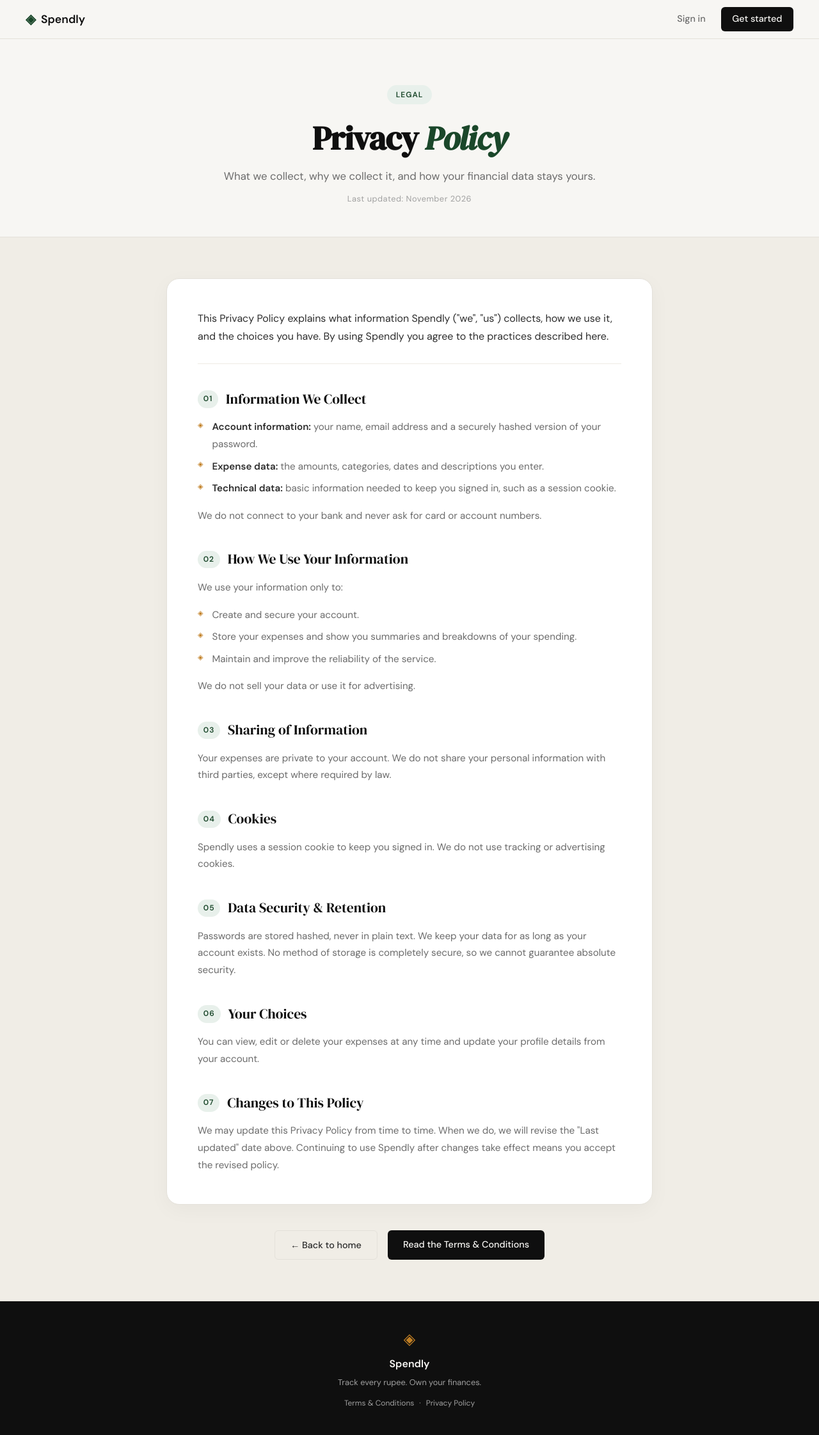
After one commit to gopeshpandey12/spendly, a Flask app: page /privacy in a window 1280 px wide. The commit adds this page. Shown: the whole page at 64% size. Run offline with Flask 3, Linux system fonts and the light colour scheme.

Commit message:
Added link to privacy policy and term and conditions and beautified it
Co-Authored-By: Claude Opus 5.5 <noreply@anthropic.com>

```diff
--- a/app.py
+++ b/app.py
@@ -20,6 +20,16 @@ def register():
 @app.route("/login")
 def login():
     return render_template("login.html")
+
+
+@app.route("/terms")
+def terms():
+    return render_template("terms.html")
+
+
+@app.route("/privacy")
+def privacy():
+    return render_template("privacy.html")
 
 
 # ------------------------------------------------------------------ #
--- a/static/css/style.css
+++ b/static/css/style.css
@@ -520,10 +520,141 @@ a { color: inherit; text-decoration: none; }
 
 .footer-legal-item {
     cursor: default;
+    color: inherit;
+    text-decoration: none;
     transition: color 0.2s;
 }
 
+a.footer-legal-item { cursor: pointer; }
+
 .footer-legal-item:hover { color: var(--paper); }
+
+/* ------------------------------------------------------------------ */
+/* Legal pages                                                         */
+/* ------------------------------------------------------------------ */
+
+.legal-hero {
+    padding: 4.5rem 2rem 3rem;
+    text-align: center;
+}
+
+.legal-hero-inner {
+    max-width: 640px;
+    margin: 0 auto;
+}
+
+.legal-title {
+    font-family: var(--font-display);
+    font-size: clamp(2.25rem, 4.5vw, 3.25rem);
+    line-height: 1.1;
+    letter-spacing: -0.02em;
+    color: var(--ink);
+    margin-bottom: 1rem;
+}
+
+.legal-title em {
+    font-style: italic;
+    color: var(--accent);
+}
+
+.legal-subtitle {
+    font-size: 1.05rem;
+    color: var(--ink-muted);
+    line-height: 1.7;
+    margin-bottom: 0.75rem;
+}
+
+.legal-updated {
+    font-size: 0.8rem;
+    letter-spacing: 0.04em;
+    color: var(--ink-faint);
+}
+
+.legal-body {
+    background: var(--paper-warm);
+    border-top: 1px solid var(--border);
+    border-bottom: 1px solid var(--border);
+    padding: 4rem 2rem;
+}
+
+.legal-container {
+    max-width: 760px;
+    margin: 0 auto;
+}
+
+.legal-card {
+    background: var(--paper-card);
+    border: 1px solid var(--border);
+    border-radius: var(--radius-lg);
+    padding: 3rem;
+    box-shadow: 0 8px 32px rgba(15, 15, 15, 0.04);
+    color: var(--ink-muted);
+    font-size: 0.95rem;
+    line-height: 1.75;
+}
+
+.legal-card > p:first-child {
+    color: var(--ink-soft);
+    font-size: 1rem;
+    padding-bottom: 1.75rem;
+    margin-bottom: 0.5rem;
+    border-bottom: 1px solid var(--border-soft);
+}
+
+.legal-card h2 {
+    font-family: var(--font-display);
+    font-weight: 400;
+    font-size: 1.35rem;
+    color: var(--ink);
+    margin: 2.25rem 0 0.75rem;
+    display: flex;
+    align-items: baseline;
+    gap: 0.75rem;
+}
+
+.legal-num {
+    font-family: var(--font-body);
+    font-size: 0.75rem;
+    font-weight: 600;
+    letter-spacing: 0.08em;
+    color: var(--accent);
+    background: var(--accent-light);
+    padding: 0.2rem 0.55rem;
+    border-radius: 999px;
+    position: relative;
+    top: -0.2rem;
+}
+
+.legal-card p { margin-bottom: 1rem; }
+.legal-card p:last-child { margin-bottom: 0; }
+.legal-card strong { color: var(--ink-soft); font-weight: 600; }
+
+.legal-card ul {
+    list-style: none;
+    margin: 0 0 1rem;
+}
+
+.legal-card li {
+    position: relative;
+    padding-left: 1.4rem;
+    margin-bottom: 0.5rem;
+}
+
+.legal-card li::before {
+    content: "◈";
+    position: absolute;
+    left: 0;
+    top: 0.05rem;
+    font-size: 0.7rem;
+    color: var(--accent-2);
+}
+
+.legal-actions {
+    display: flex;
+    justify-content: center;
+    gap: 1rem;
+    margin-top: 2.5rem;
+}
 
 /* ------------------------------------------------------------------ */
 /* Responsive                                                          */
@@ -545,4 +676,8 @@ a { color: inherit; text-decoration: none; }
 @media (max-width: 600px) {
     .nav-links a:not(.nav-cta) { display: none; }
     .hero { padding: 3rem 1rem 2rem; }
+    .legal-hero { padding: 3rem 1rem 2rem; }
+    .legal-body { padding: 2.5rem 1rem; }
+    .legal-card { padding: 1.75rem 1.25rem; }
+    .legal-actions { flex-direction: column; align-items: stretch; text-align: center; }
 }
--- a/templates/base.html
+++ b/templates/base.html
@@ -35,9 +35,9 @@
             <span class="footer-name">Spendly</span>
             <p class="footer-copy">Track every rupee. Own your finances.</p>
             <div class="footer-legal">
-                <span class="footer-legal-item">Terms &amp; Conditions</span>
+                <a href="{{ url_for('terms') }}" class="footer-legal-item">Terms &amp; Conditions</a>
                 <span class="footer-legal-sep" aria-hidden="true">·</span>
-                <span class="footer-legal-item">Privacy Policy</span>
+                <a href="{{ url_for('privacy') }}" class="footer-legal-item">Privacy Policy</a>
             </div>
         </div>
     </footer>
--- /dev/null
+++ b/templates/privacy.html
@@ -0,0 +1,87 @@
+{% extends "base.html" %}
+
+{% block title %}Privacy Policy — Spendly{% endblock %}
+
+{% block content %}
+
+<section class="legal-hero">
+    <div class="legal-hero-inner">
+        <div class="hero-badge">Legal</div>
+        <h1 class="legal-title">Privacy <em>Policy</em></h1>
+        <p class="legal-subtitle">What we collect, why we collect it, and how your financial data stays yours.</p>
+        <p class="legal-updated">Last updated: November 2026</p>
+    </div>
+</section>
+
+<section class="legal-body">
+    <div class="legal-container">
+
+        <div class="legal-card">
+            <p>
+                This Privacy Policy explains what information Spendly ("we", "us") collects,
+                how we use it, and the choices you have. By using Spendly you agree to the
+                practices described here.
+            </p>
+
+            <h2><span class="legal-num">01</span>Information We Collect</h2>
+            <ul>
+                <li><strong>Account information:</strong> your name, email address and a securely hashed version of your password.</li>
+                <li><strong>Expense data:</strong> the amounts, categories, dates and descriptions you enter.</li>
+                <li><strong>Technical data:</strong> basic information needed to keep you signed in, such as a session cookie.</li>
+            </ul>
+            <p>
+                We do not connect to your bank and never ask for card or account numbers.
+            </p>
+
+            <h2><span class="legal-num">02</span>How We Use Your Information</h2>
+            <p>We use your information only to:</p>
+            <ul>
+                <li>Create and secure your account.</li>
+                <li>Store your expenses and show you summaries and breakdowns of your spending.</li>
+                <li>Maintain and improve the reliability of the service.</li>
+            </ul>
+            <p>
+                We do not sell your data or use it for advertising.
+            </p>
+
+            <h2><span class="legal-num">03</span>Sharing of Information</h2>
+            <p>
+                Your expenses are private to your account. We do not share your personal
+                information with third parties, except where required by law.
+            </p>
+
+            <h2><span class="legal-num">04</span>Cookies</h2>
+            <p>
+                Spendly uses a session cookie to keep you signed in. We do not use tracking
+                or advertising cookies.
+            </p>
+
+            <h2><span class="legal-num">05</span>Data Security &amp; Retention</h2>
+            <p>
+                Passwords are stored hashed, never in plain text. We keep your data for as long
+                as your account exists. No method of storage is completely secure, so we cannot
+                guarantee absolute security.
+            </p>
+
+            <h2><span class="legal-num">06</span>Your Choices</h2>
+            <p>
+                You can view, edit or delete your expenses at any time and update your profile
+                details from your account.
+            </p>
+
+            <h2><span class="legal-num">07</span>Changes to This Policy</h2>
+            <p>
+                We may update this Privacy Policy from time to time. When we do, we will revise
+                the "Last updated" date above. Continuing to use Spendly after changes take
+                effect means you accept the revised policy.
+            </p>
+        </div>
+
+        <div class="legal-actions">
+            <a href="{{ url_for('landing') }}" class="btn-ghost">&larr; Back to home</a>
+            <a href="{{ url_for('terms') }}" class="btn-primary">Read the Terms &amp; Conditions</a>
+        </div>
+    </div>
+</section>
+
+{% endblock %}
```
Also changed, not shown: templates/terms.html (added, +78 -0 lines).
